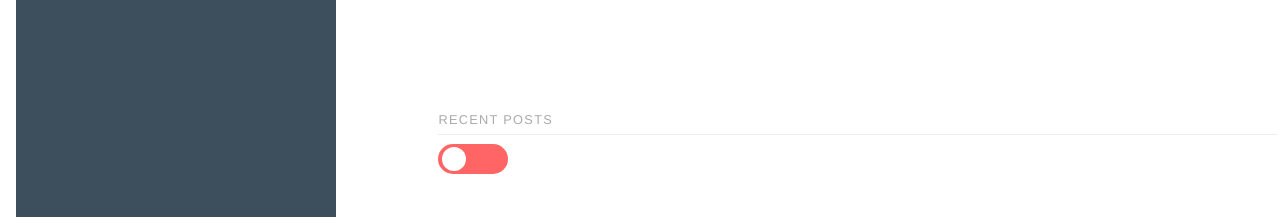
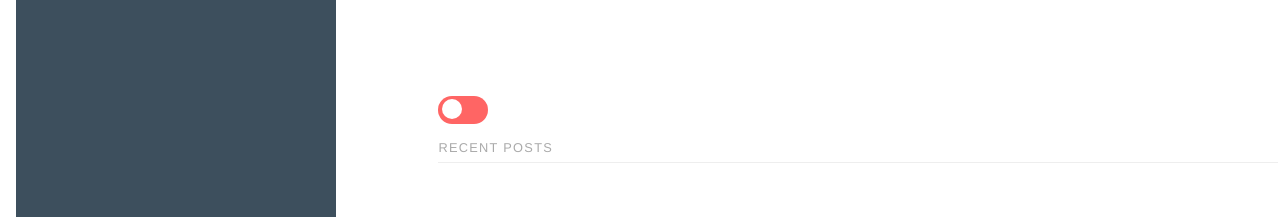
Before and after one commit to rammygit/homegrown, a website: page src/index.html in a window 1280 px wide. Shown: the top 217 px of the page. Drawn offline with Linux system fonts and the light colour scheme; a web font is replaced by a local one.

Commit message:
updated the dark mode switch button position

```diff
--- a/src/css/styles.css
+++ b/src/css/styles.css
@@ -243,17 +243,20 @@ svg {
             --background: #fff;
             --text: #000;
             color: var(--text);
-            width: 70px;
-            height: 30px;
+            width: 50px;
+            /* width: 70px; */
+            height: 28px;
+            /* height: 30px; */
             background: var(--highlight);
-            border-radius: 50px;
+            border-radius: 30px;
+            /* border-radius: 50px; */
             position: relative;
           cursor: pointer;
        }
         .color-switch .switch {
             background: white;
-            width: 24px;
-            height: 24px;
+            width: 20px;
+            height: 20px;
             background: var(--background);
             border-radius: 100%;
             position: absolute;
@@ -271,7 +274,7 @@ svg {
             background: var(--highlight);
        }
         .dark-theme .color-switch .switch {
-            transform: translateX(37px);
+            transform: translateX(23px);
        }
         .dark-theme a {
             color: var(--text);
--- a/src/index.html
+++ b/src/index.html
@@ -39,12 +39,14 @@
         <div>
             <!-- A wrapper for all the blog posts -->
 
-
+            <div id="div_colorswitch" class="color-switch">
+                <!-- <i class="switch_sun" data-feather="sun"></i> -->
+                <div class="switch"></div>
+                <!-- <i class="switch_moon" data-feather="moon"></i> -->
+              </div>
             <div class="posts">
                 <h1 class="content-subhead">Recent Posts</h1>
-                <div id="div_colorswitch" class="color-switch">
-                    <div class="switch"></div>
-                  </div>
+
                 <section class="post">
                     <header class="post-header">
                         <!-- <img width="48" height="48" alt="Eric Ferraiuolo&#x27;s avatar" class="post-avatar" src="/img/common/ericf-avatar.png"> -->
```
